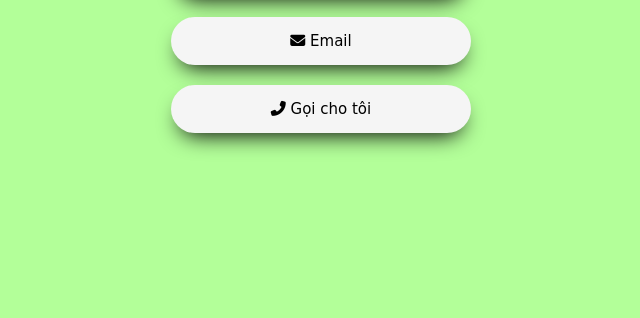
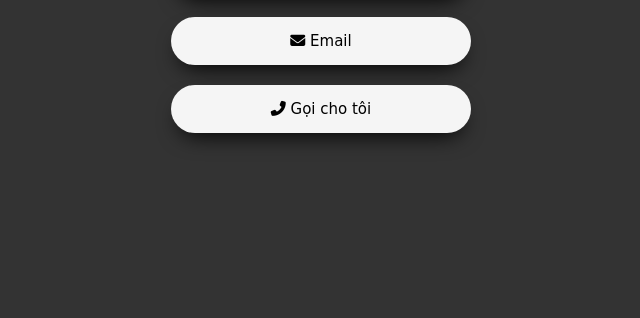
Before and after one commit to Quantaanh/Quantaanh.github.io, a plain HTML site: page index.html in a window 1280 px wide. Shown: the part 482-800 px from the top of the page, without its empty margins (319-959 px from the left). Drawn offline with Linux system fonts and the light colour scheme.

Commit message:
Add files via upload

```diff
--- a/style.css
+++ b/style.css
@@ -1,5 +1,5 @@
 body {
-	background-color: #b3ff99;
+	background-color: #333333;
 	padding: 40px;
 	color: white;
 }
```
